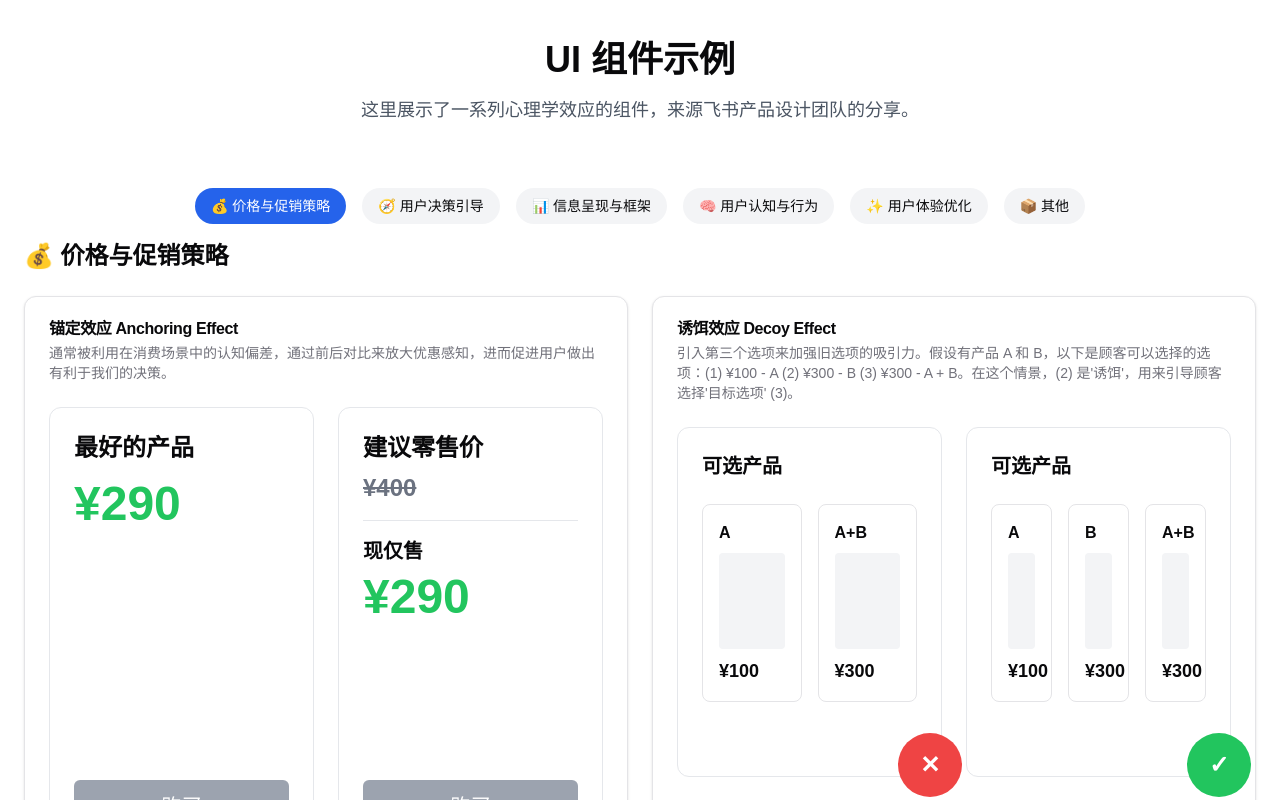
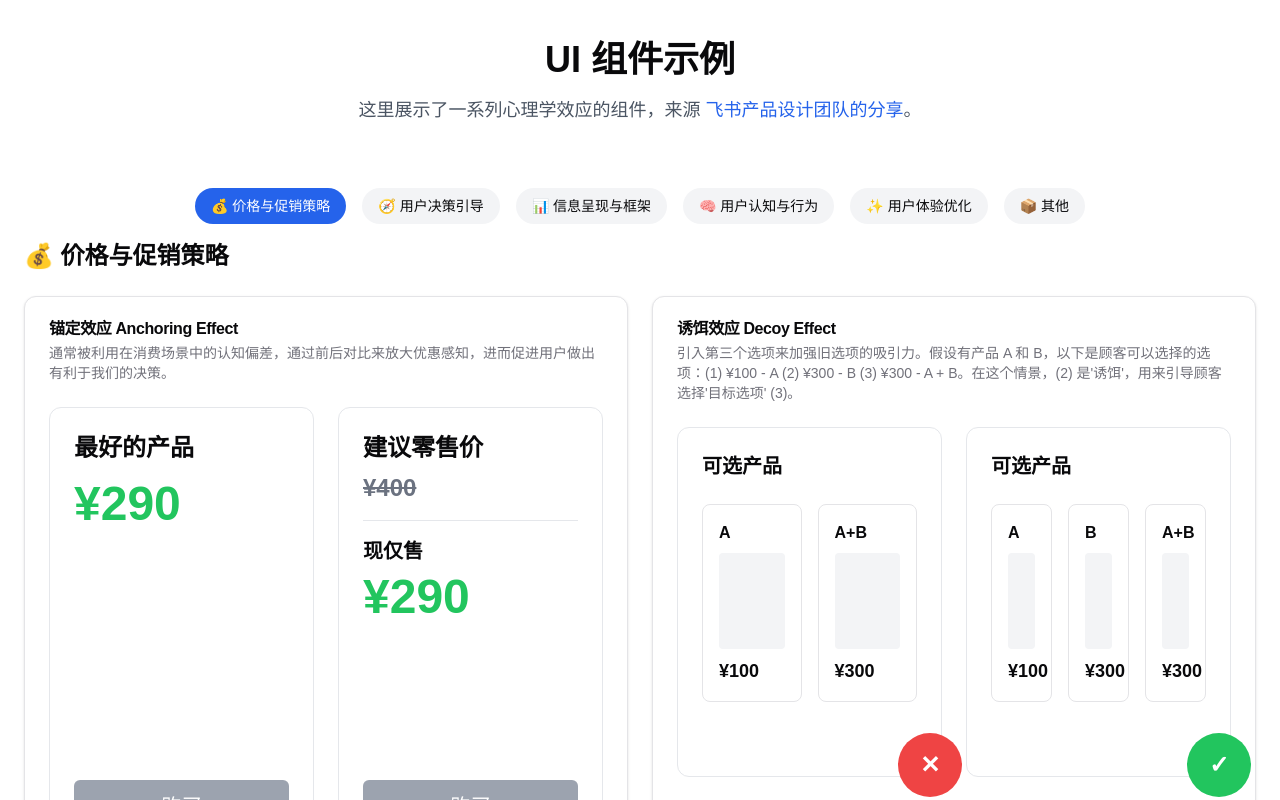
Before and after one commit to nexteacc/ui-components, a React (Vite) app: page / in a window 1280 px wide. Shown: the top 800 px of the page. Built offline with nearby package versions, Linux system fonts and the light colour scheme.

Commit message:
add source

```diff
--- a/src/App.tsx
+++ b/src/App.tsx
@@ -261,7 +261,7 @@ function App() {
     setActiveTab(id);
     const element = document.getElementById(id);
     if (element) {
-      const offset = 100; // 根据导航栏高度调整
+      const offset = 100;
       const bodyRect = document.body.getBoundingClientRect().top;
       const elementRect = element.getBoundingClientRect().top;
       const elementPosition = elementRect - bodyRect;
@@ -279,7 +279,7 @@ function App() {
       <header className="text-center mb-12">
         <h1 className="text-3xl md:text-4xl font-bold mb-4">UI 组件示例</h1>
         <p className="text-lg text-gray-600 max-w-2xl mx-auto">
-          这里展示了一系列心理学效应的组件，来源飞书产品设计团队的分享。
+          这里展示了一系列心理学效应的组件，来源 <a href="https://s75w5y7vut.feishu.cn/docs/doccn3BatnScBJe7wD7K3S5poFf" target="_blank" rel="noopener noreferrer" className="text-blue-600 hover:underline">飞书产品设计团队的分享</a>。
         </p>
       </header>
 
```
